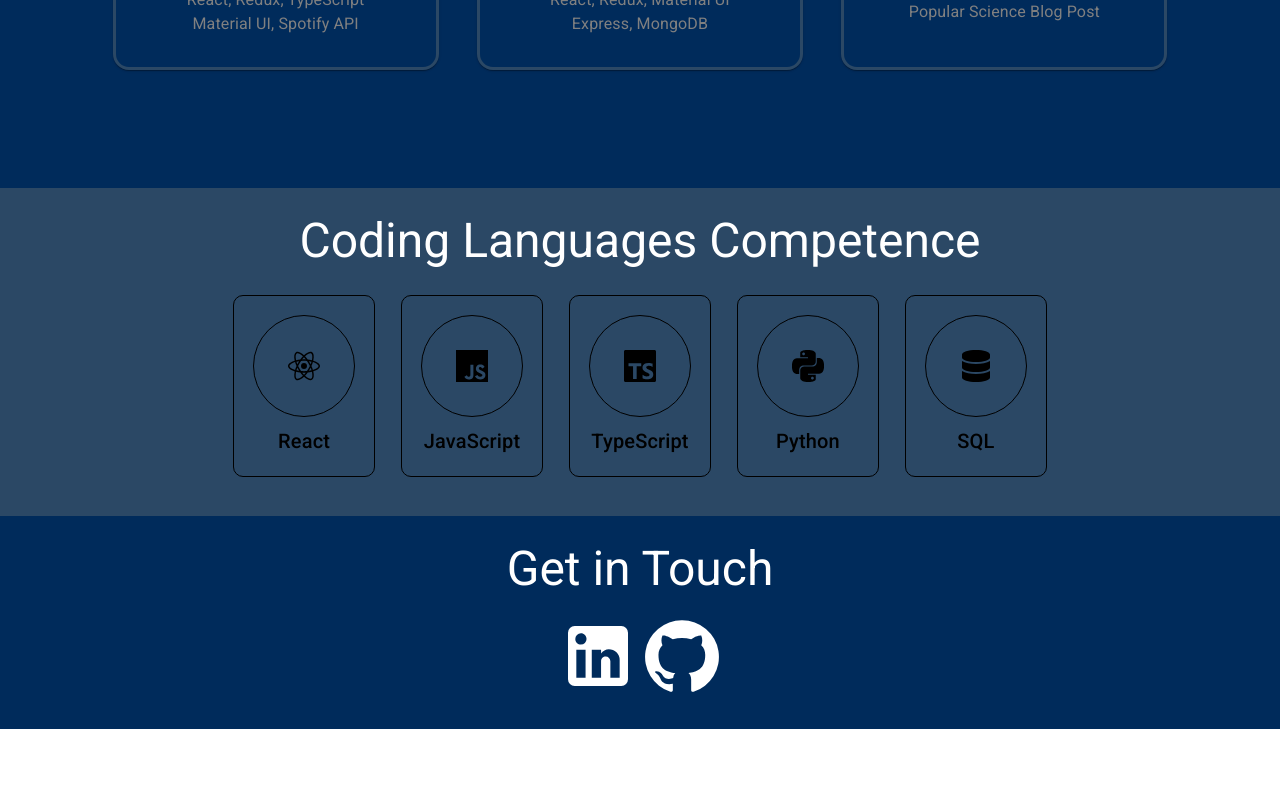
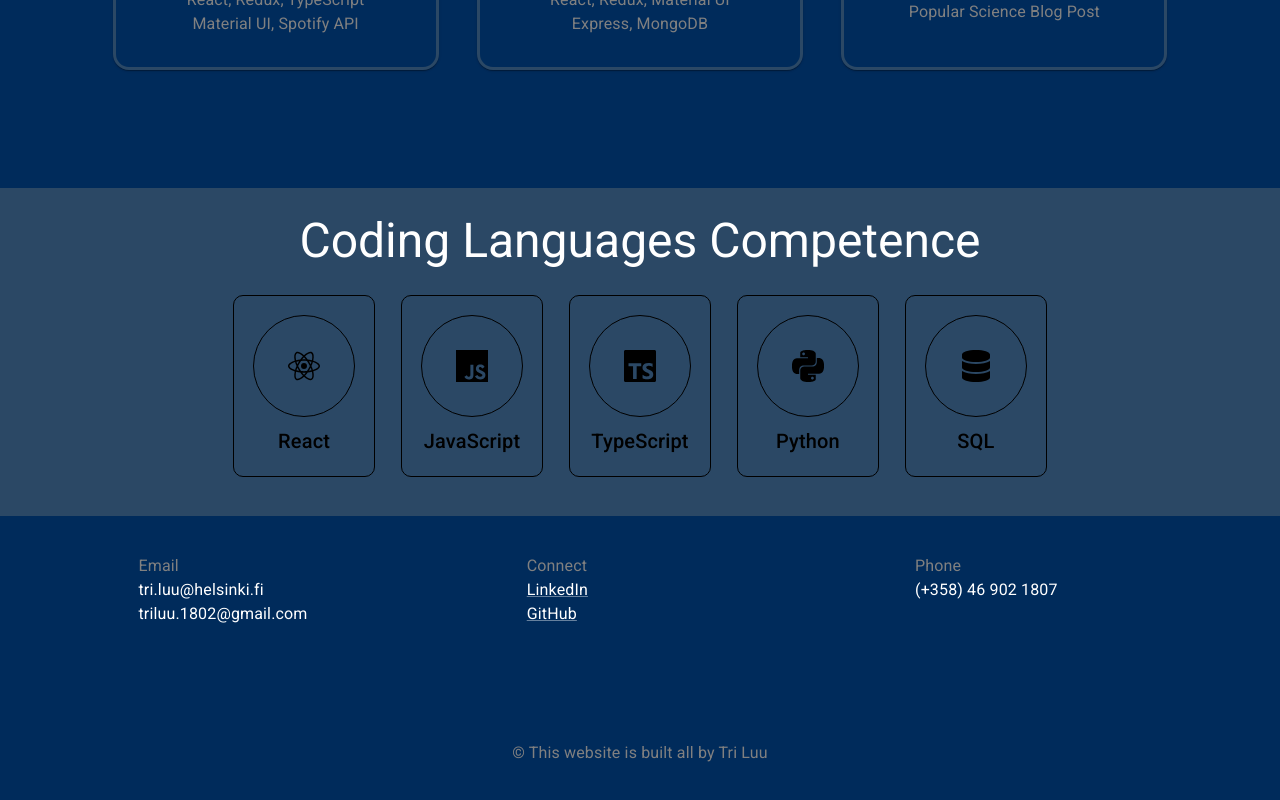
Before and after one commit to triluu03/personal-portfolio, a React (Create React App) app: page / in a window 1280 px wide. Shown: the part 2277-3077 px from the top of the page. Before the commit the page ends 3006 px from the top, so only its background shows below. Built offline with nearby package versions, Linux system fonts and the light colour scheme.

Commit message:
Change design of Foote

```diff
--- a/src/components/Footer.js
+++ b/src/components/Footer.js
@@ -1,19 +1,26 @@
-import { Box, Typography } from '@mui/material'
-
-import GitHubIcon from '@mui/icons-material/GitHub'
-import LinkedInIcon from '@mui/icons-material/LinkedIn'
+import { Box, Typography, Link } from '@mui/material'
 
 const Footer = () => {
+    const styles = {
+        footerContainer: {
+            width: 100,
+            height: 'auto',
+            flexGrow: 1,
+            ml: '2%',
+        },
+    }
+
     return (
         <Box
             sx={{
                 width: '100vw',
                 height: 'auto',
+                minHeight: '30vh',
                 bgcolor: 'primary.main',
                 display: 'flex',
                 flexDirection: 'column',
-                pt: '2%',
-                pb: '2%',
+                pt: '1%',
+                pb: '4%',
             }}
             id='contact'
         >
@@ -21,45 +28,63 @@ const Footer = () => {
                 sx={{
                     display: 'flex',
                     justifyContent: 'center',
-                    width: '100%',
+                    mt: '2%',
+                    ml: '9%',
                 }}
             >
-                <Typography variant='h3' color='textPrimary.main'>
-                    Get in Touch
+                <Box sx={{ ...styles.footerContainer }}>
+                    <Typography color='textSecondary.main'>Email</Typography>
+                    <Typography color='textPrimary.main'>
+                        tri.luu@helsinki.fi
+                    </Typography>
+                    <Typography color='textPrimary.main'>
+                        triluu.1802@gmail.com
                     </Typography>
                 </Box>
-            <Box sx={{ mt: '1.5%', textAlign: 'center' }}>
-                <Typography>
-                    <a
+                <Box sx={{ ...styles.footerContainer }}>
+                    <Typography color='textSecondary.main'>Connect</Typography>
+                    <Typography color='textPrimary.main'>
+                        <Link
                             href='https://www.linkedin.com/in/triluu03/'
                             target='_blank'
-                        rel='noreferrer'
+                            color='textPrimary.main'
+                            sx={{
+                                ':hover': { color: 'cardTitle.main' },
+                            }}
                         >
-                        <LinkedInIcon
-                            color='textPrimary'
-                            sx={{
-                                fontSize: '5em',
-                                ':hover': {
-                                    color: 'cardTitle.main',
-                                },
-                            }}
-                        />
-                    </a>{' '}
-                    <a
+                            LinkedIn
+                        </Link>
+                    </Typography>
+                    <Typography color='textPrimary.main'>
+                        <Link
                             href='https://github.com/triluu03'
                             target='_blank'
-                        rel='noreferrer'
+                            color='textPrimary.main'
+                            sx={{
+                                ':hover': { color: 'cardTitle.main' },
+                            }}
                         >
-                        <GitHubIcon
-                            color='textPrimary'
+                            GitHub
+                        </Link>
+                    </Typography>
+                </Box>
+                <Box sx={{ ...styles.footerContainer }}>
+                    <Typography color='textSecondary.main'>Phone</Typography>
+                    <Typography color='textPrimary.main'>
+                        (+358) 46 902 1807
+                    </Typography>
+                </Box>
+            </Box>
+            <Box
                 sx={{
-                                fontSize: '5em',
-                                ':hover': {
-                                    color: 'cardTitle.main',
-                                },
+                    width: '100%',
+                    display: 'flex',
+                    justifyContent: 'center',
+                    pt: '7%',
                 }}
-                        />
-                    </a>
+            >
+                <Typography color='textSecondary.main' sx={{ mt: '2%' }}>
+                    © This website is built all by Tri Luu
                 </Typography>
             </Box>
         </Box>
```
Lines whose indentation alone changed are shown as unchanged.
